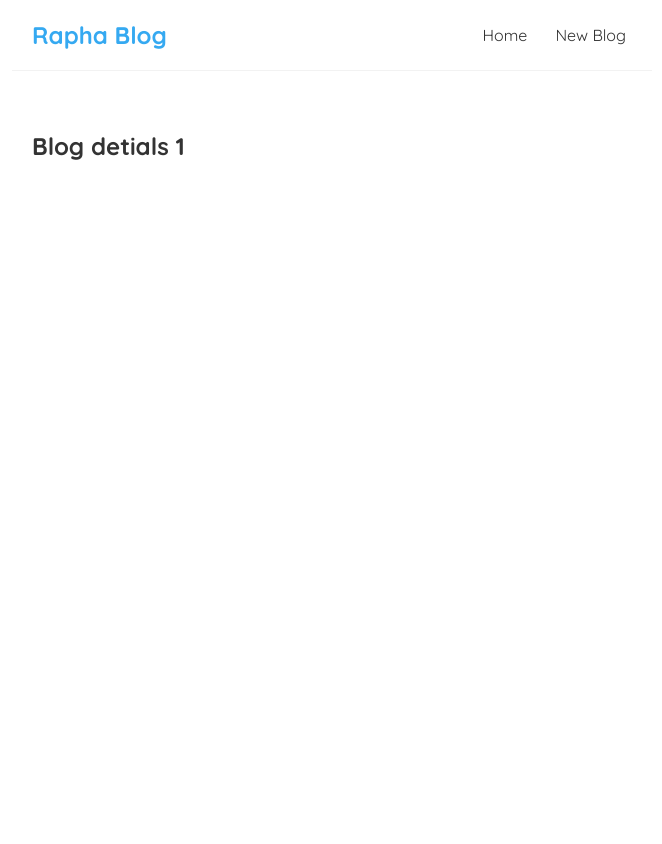
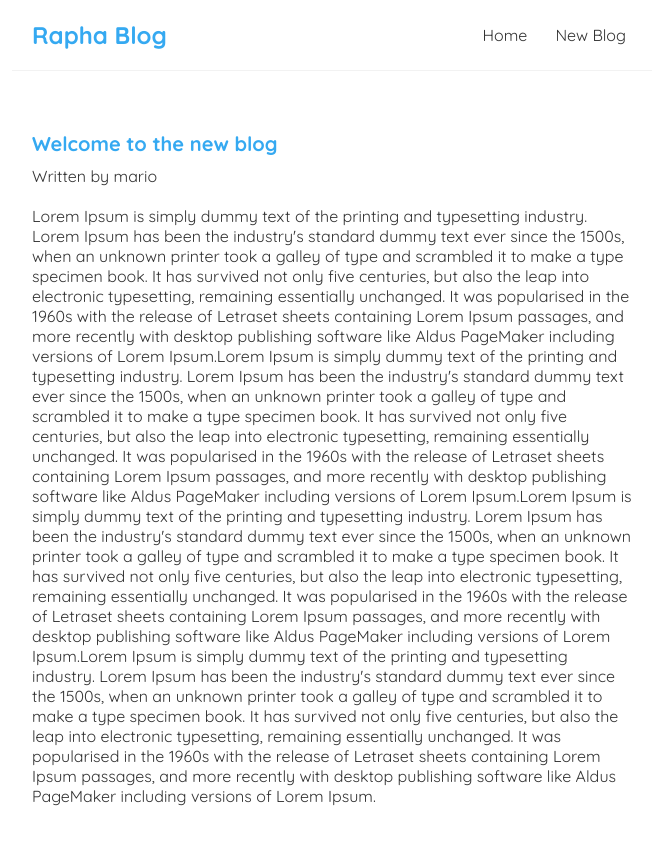
Before and after one commit to phael90/blog-app, a React (Create React App) app: page /blogs/1 in a window 1280 px wide. Shown: the top 844 px of the page, without its empty margins (308-970 px from the left). Before the commit the page ends 800 px from the top, so only its background shows below. Built offline with nearby package versions, Linux system fonts and the light colour scheme; data requests are answered from the project's data file.

Commit message:
feat: implement blog page + styling

```diff
--- a/src/Routes/BlogDetails/BlogDetails.js
+++ b/src/Routes/BlogDetails/BlogDetails.js
@@ -1,11 +1,21 @@
 import React from 'react';
 import { useParams } from 'react-router-dom';
+import useFetch from "./../../useFetch";
 
 const BlogDetails = () => {
     const { id } = useParams();
+    const { data: blog, isLoading, error } = useFetch(`http://localhost:8000/blogs/${id}`);
     return (
         <div className="blog-details">
-            <h2>Blog detials { id }</h2>
+            { isLoading && <div>Loading...</div> }
+            { error && <div>{ error }</div> }
+            { blog && (
+               <article>
+                <h2>{ blog.title }</h2>
+                <p>Written by { blog.author }</p>
+                <div>{ blog.body }</div>
+               </article>
+            )}
         </div>
      );
 }
--- a/src/index.css
+++ b/src/index.css
@@ -50,3 +50,42 @@
 .blog-preview a {
   text-decoration: none;
 }
+/*  blog details page */
+.blog-details h2 {
+  font-size: 20px;
+  color: #35a9f1;
+  margin-bottom: 10px;
+}
+.blog-details div {
+  margin: 20px 0;
+}
+/* create new blog form */
+.create {
+  max-width: 400px;
+  margin: 0 auto;
+  text-align: center;
+}
+.create label {
+  text-align: left;
+  display: block;
+}
+.create h2 {
+  font-size: 20px;
+  color: #35a9f1;
+  margin-bottom: 30px;
+}
+.create input, .create textarea, .create select {
+  width: 100%;
+  padding: 6px 10px;
+  margin: 10px 0px;
+  border: 1px solid #ddd;
+  display: block;
+}
+.create button {
+  background: #35a9f1;
+  color: #fff;
+  border: 0px;
+  padding: 8px;
+  border-radius: 8px;
+  cursor: pointer;
+}
```
